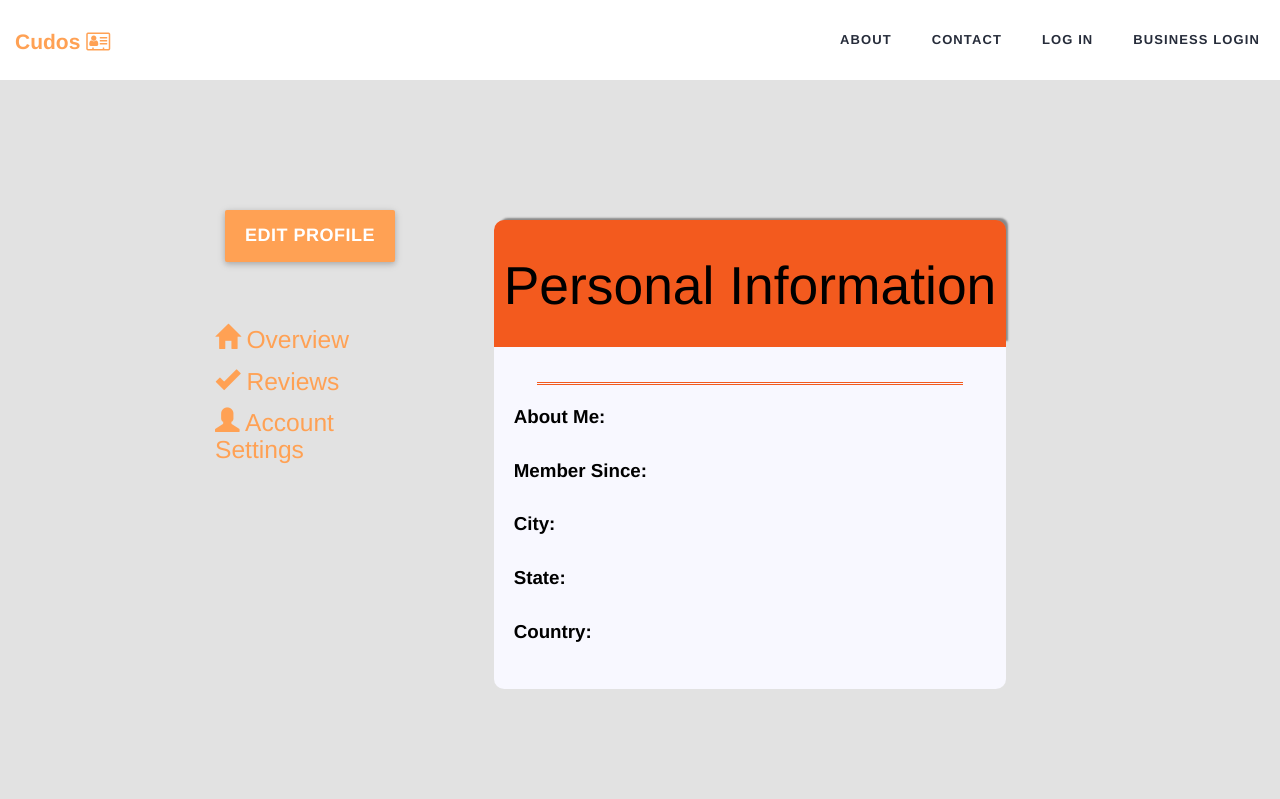
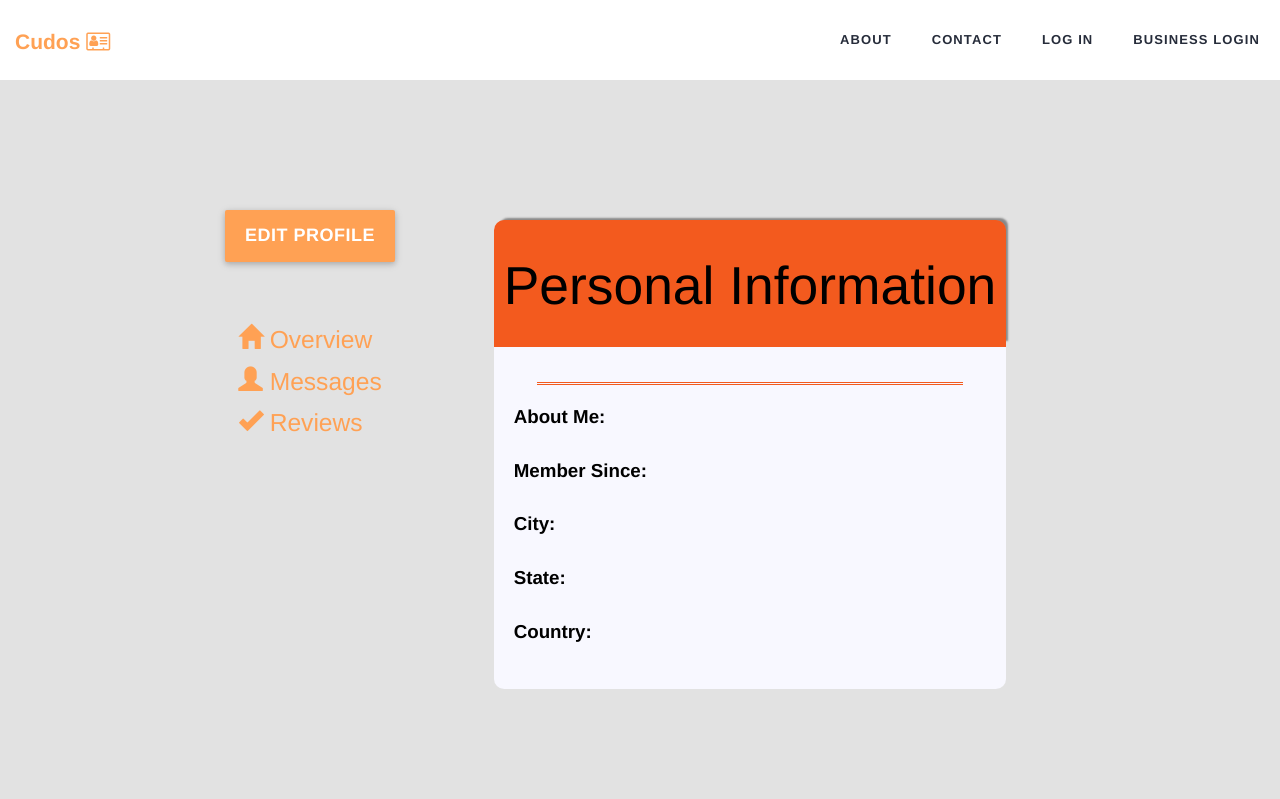
Before and after one commit to troyGH/Cudos, a CodeIgniter app: the page made by application/views/profilehome_view.php in a window 1280 px wide. Shown: the top 799 px of the page. Run offline with CodeIgniter, Linux system fonts and the light colour scheme; data that the repository does not hold is empty; some libraries are stand-ins or nearby versions.

Commit message:
front-end

```diff
--- a/application/views/profilehome_view.php
+++ b/application/views/profilehome_view.php
@@ -92,14 +92,14 @@
 					<li class="active">
 					<h5><a data-toggle="tab" href="#home"><i class="glyphicon glyphicon-home"></i> Overview</a>
 					</h5></li>
+												<li>
+							<h5><a data-toggle="tab" href="#menu2"><i class="glyphicon glyphicon-user"></i> Messages</a></h5>
+						</li>
 						<li>
 							<h5><a data-toggle="tab" href="#menu1">
 							<i class="glyphicon glyphicon-ok"></i> Reviews </a></h5>
 						</li>
 
-							<li>
-							<h5><a data-toggle="tab" href="#menu2"><i class="glyphicon glyphicon-user"></i> Account Settings </a></h5>
-						</li>
 					</ul>
 				</div>
 				<!-- END MENU -->
@@ -131,8 +131,8 @@
 							?>
 							</div>
             </div>
-
-             <div id="menu1" class="tab-pane fade" style="margin-top: -500px">
+            <div id="menu2" class="tab-pane fade" style="margin-top: -500px">Here is the frontend</div>
+             <div id="menu1" class="tab-pane fade" >
              <div class="review_header" align="center">
 							 <h2>Reviews</h2>
 							 </div>
```
